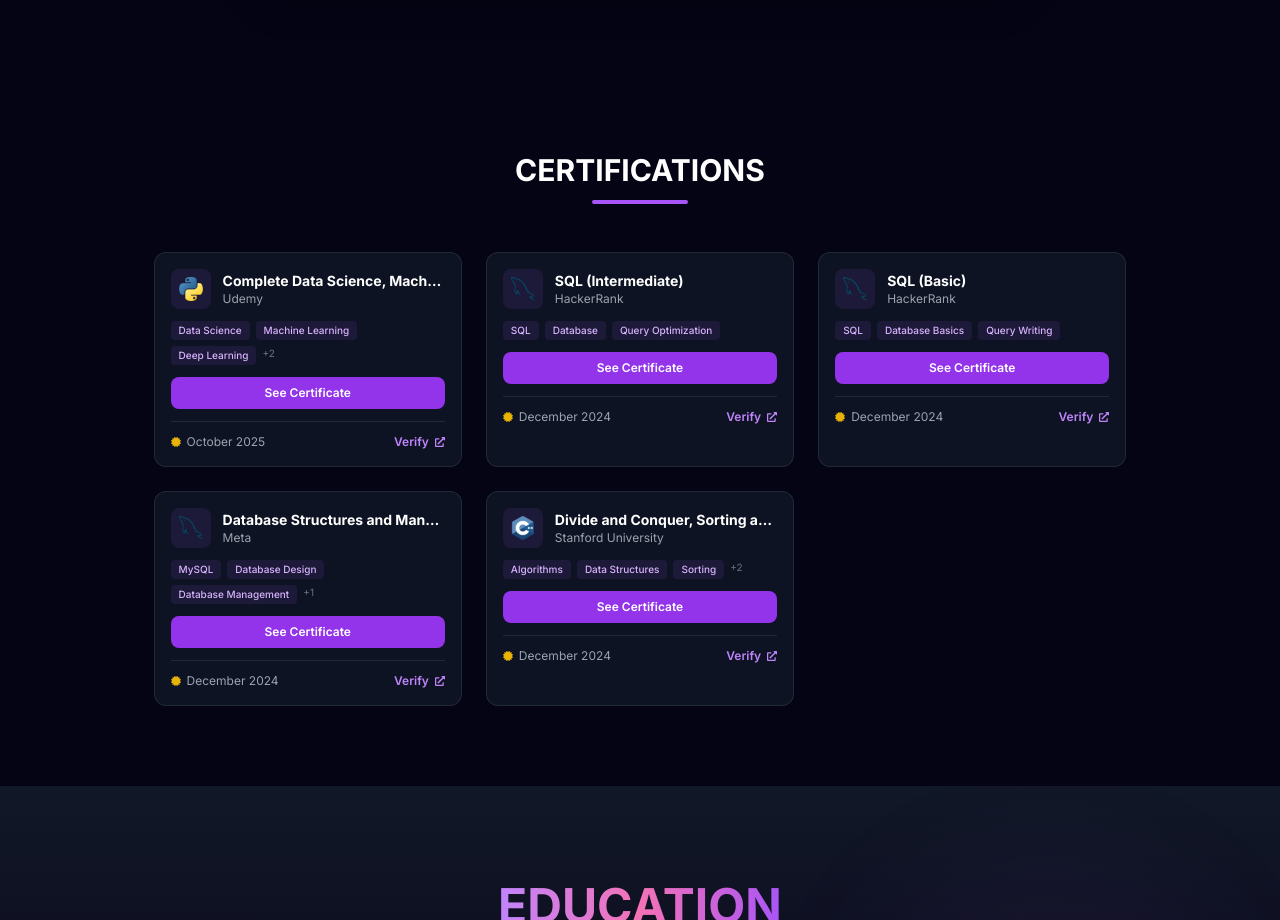
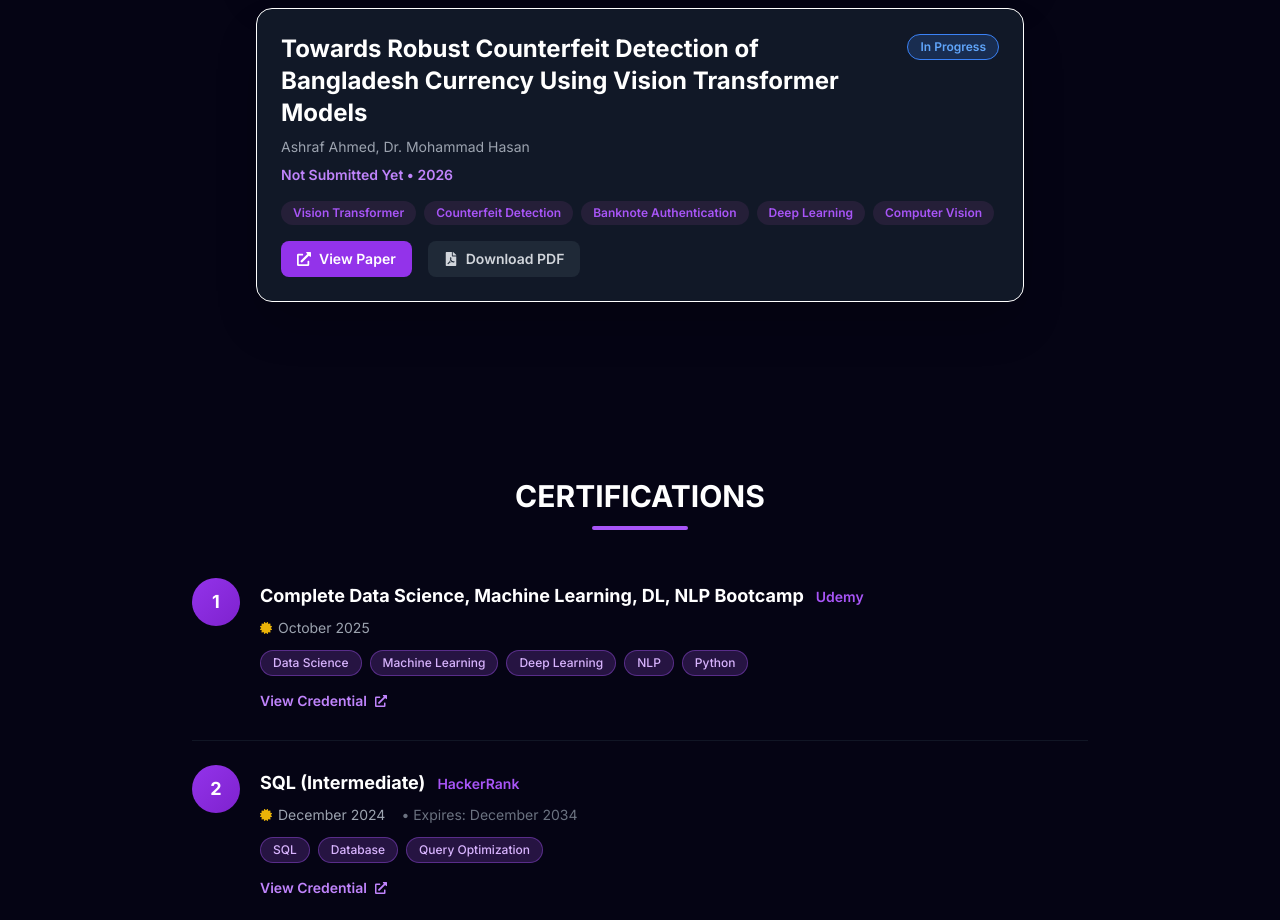
Before and after one commit to ashraf1600/My-Portfolio, a React (Vite) app: page / in a window 1280 px wide. Shown: the part 11080-12000 px from the top of the page. Built offline with nearby package versions, Linux system fonts and the light colour scheme.

Commit message:
new paper counterfeit banknote detection added

```diff
--- a/src/components/Certifications/Certifications.jsx
+++ b/src/components/Certifications/Certifications.jsx
@@ -24,74 +24,75 @@ const Certifications = () => {
                 <div className="w-24 h-1 bg-purple-500 mx-auto rounded-full"></div>
             </div>
 
-            {/* Compact Grid - 3 columns on desktop */}
-            <div className="grid gap-6 grid-cols-1 sm:grid-cols-2 lg:grid-cols-3">
-                {certifications.map((cert) => (
-                    <div
+            {/* Attractive List */}
+            <ol className="space-y-6 max-w-4xl mx-auto">
+                {certifications.map((cert, index) => (
+                    <li
                         key={cert.id}
-                        className="group relative bg-gray-900/80 backdrop-blur-sm rounded-xl p-4 border border-gray-700/50 hover:border-purple-500/50 transition-all duration-300 hover:-translate-y-1 hover:shadow-lg hover:shadow-purple-500/20"
+                        className="group flex gap-5 items-start pb-6 border-b border-gray-800/50 hover:border-purple-500/30 transition-colors duration-300 last:border-b-0"
                     >
-                        {/* Minimal Header */}
-                        <div className="flex items-center gap-3 mb-3">
-                            <div className="w-10 h-10 bg-purple-500/10 rounded-lg flex items-center justify-center flex-shrink-0">
-                                <img
-                                    src={cert.logo}
-                                    alt={cert.organization}
-                                    className="w-6 h-6 object-contain"
-                                />
+                        {/* Number Circle */}
+                        <div className="relative flex-shrink-0">
+                            <div className="w-12 h-12 bg-gradient-to-br from-purple-600 to-purple-700 rounded-full flex items-center justify-center group-hover:shadow-lg group-hover:shadow-purple-500/60 transition-all duration-300">
+                                <span className="text-white font-bold text-lg">{index + 1}</span>
                             </div>
-                            <div className="flex-1 min-w-0">
-                                <h3 className="text-sm font-bold text-white truncate group-hover:text-purple-400 transition">
-                                    {cert.title}
-                                </h3>
-                                <p className="text-xs text-gray-400 truncate">{cert.organization}</p>
-                            </div>
+                            <div className="absolute inset-0 rounded-full bg-purple-500 opacity-0 group-hover:opacity-20 blur-xl transition-opacity duration-300 -z-10"></div>
                         </div>
 
-                        {/* Skills - Compact */}
-                        <div className="flex flex-wrap gap-1.5 mb-3">
-                            {cert.skills.slice(0, 3).map((skill, index) => (
-                                <span
-                                    key={index}
-                                    className="bg-purple-500/10 text-[10px] font-medium text-purple-300 rounded px-2 py-0.5"
+                        <div className="flex-1 min-w-0 py-1">
+                            {/* Title & Organization */}
+                            <div className="flex items-baseline gap-3 flex-wrap mb-2">
+                                <button
+                                    onClick={() => openModal(cert)}
+                                    className="text-lg font-bold text-white hover:text-purple-300 cursor-pointer transition group-hover:text-purple-300 duration-300"
                                 >
-                                    {skill}
-                                </span>
-                            ))}
-                            {cert.skills.length > 3 && (
-                                <span className="text-[10px] text-gray-500">+{cert.skills.length - 3}</span>
-                            )}
-                        </div>
+                                    {cert.title}
+                                </button>
+                                <span className="text-purple-500 font-semibold text-sm">{cert.organization}</span>
+                            </div>
 
-                        {/* Action Buttons */}
-                        <div className="flex gap-2 mb-3">
-                            <button
-                                onClick={() => openModal(cert)}
-                                className="flex-1 bg-purple-600 hover:bg-purple-700 text-white text-xs font-semibold py-2 px-3 rounded-lg transition"
-                            >
-                                See Certificate
-                            </button>
-                        </div>
+                            {/* Date & Meta */}
+                            <div className="flex items-center gap-4 mb-3 text-sm text-gray-400 flex-wrap">
+                                <div className="flex items-center gap-1.5">
+                                    <FaCertificate className="text-yellow-500 text-xs" />
+                                    <span>{cert.date}</span>
+                                </div>
+                                {cert.expiryDate && (
+                                    <span className="text-gray-500">• Expires: {cert.expiryDate}</span>
+                                )}
+                            </div>
 
-                        {/* Bottom Row - Date & Link */}
-                        <div className="flex items-center justify-between pt-3 border-t border-gray-800">
-                            <div className="flex items-center gap-1.5 text-xs text-gray-400">
-                                <FaCertificate className="text-yellow-500 text-[10px]" />
-                                <span>{cert.date}</span>
+                            {/* Skills */}
+                            <div className="flex flex-wrap gap-2 mb-3">
+                                {cert.skills.slice(0, 5).map((skill, idx) => (
+                                    <span
+                                        key={idx}
+                                        className="bg-purple-500/20 text-purple-300 text-xs font-medium px-3 py-1 rounded-full border border-purple-500/40 group-hover:border-purple-500/70 group-hover:bg-purple-500/30 transition-all duration-300"
+                                    >
+                                        {skill}
+                                    </span>
+                                ))}
+                                {cert.skills.length > 5 && (
+                                    <span className="text-gray-500 text-xs px-2 py-1">
+                                        +{cert.skills.length - 5}
+                                    </span>
+                                )}
                             </div>
+
+                            {/* Verify Link */}
                             <a
                                 href={cert.credentialUrl}
                                 target="_blank"
                                 rel="noopener noreferrer"
-                                className="inline-flex items-center gap-1.5 text-purple-400 hover:text-purple-300 text-xs font-semibold transition"
+                                className="inline-flex items-center gap-2 text-purple-400 hover:text-purple-200 font-semibold text-sm transition-colors duration-300"
                             >
-                                <span>Verify</span>
-                                <FaExternalLinkAlt size={10} />
+                                <span>View Credential</span>
+                                <FaExternalLinkAlt size={12} className="group-hover:translate-x-0.5 transition-transform" />
                             </a>
                         </div>
-                    </div>
+                    </li>
                 ))}
-            </div>
+            </ol>
 
             {/* Certificate Modal */}
             {selectedCert && (
--- a/src/constants.js
+++ b/src/constants.js
@@ -487,6 +487,24 @@ export const research = [
     link: "https://example.com/research/traffic-prediction",
     category: "Deep Learning",
   },
+{
+  id: 2,
+  title: "Towards Robust Counterfeit Detection of Bangladesh Currency Using Vision Transformer Models",
+  authors: "Ashraf Ahmed, Dr. Mohammad Hasan",
+  conference: "Not Submitted Yet",
+  year: 2026,
+  status: "In Progress",
+  tags: [
+    "Vision Transformer",
+    "Counterfeit Detection",
+    "Banknote Authentication",
+    "Deep Learning",
+    "Computer Vision",
+  ],
+  link: "https://example.com/research/bangladesh-currency-counterfeit-vit",
+  category: "Deep Learning"
+}
+
 
 ];
 
```
